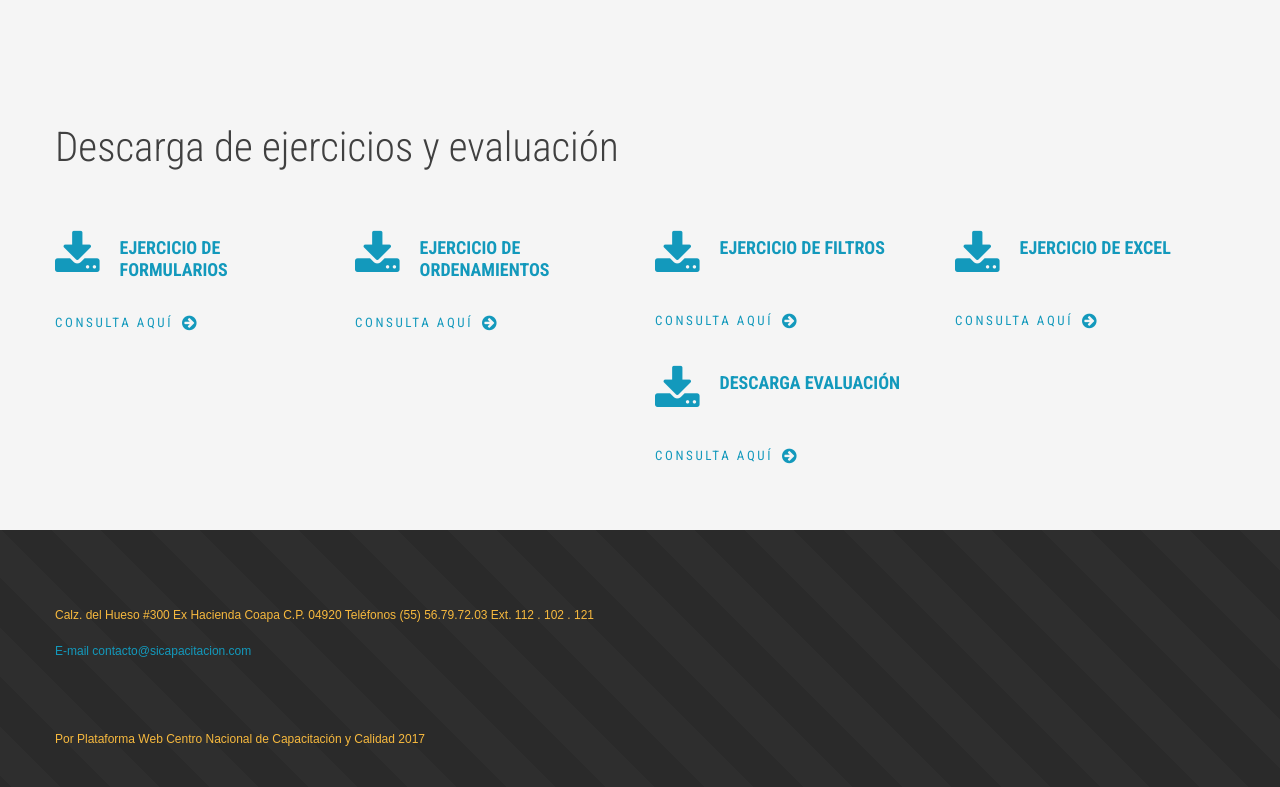
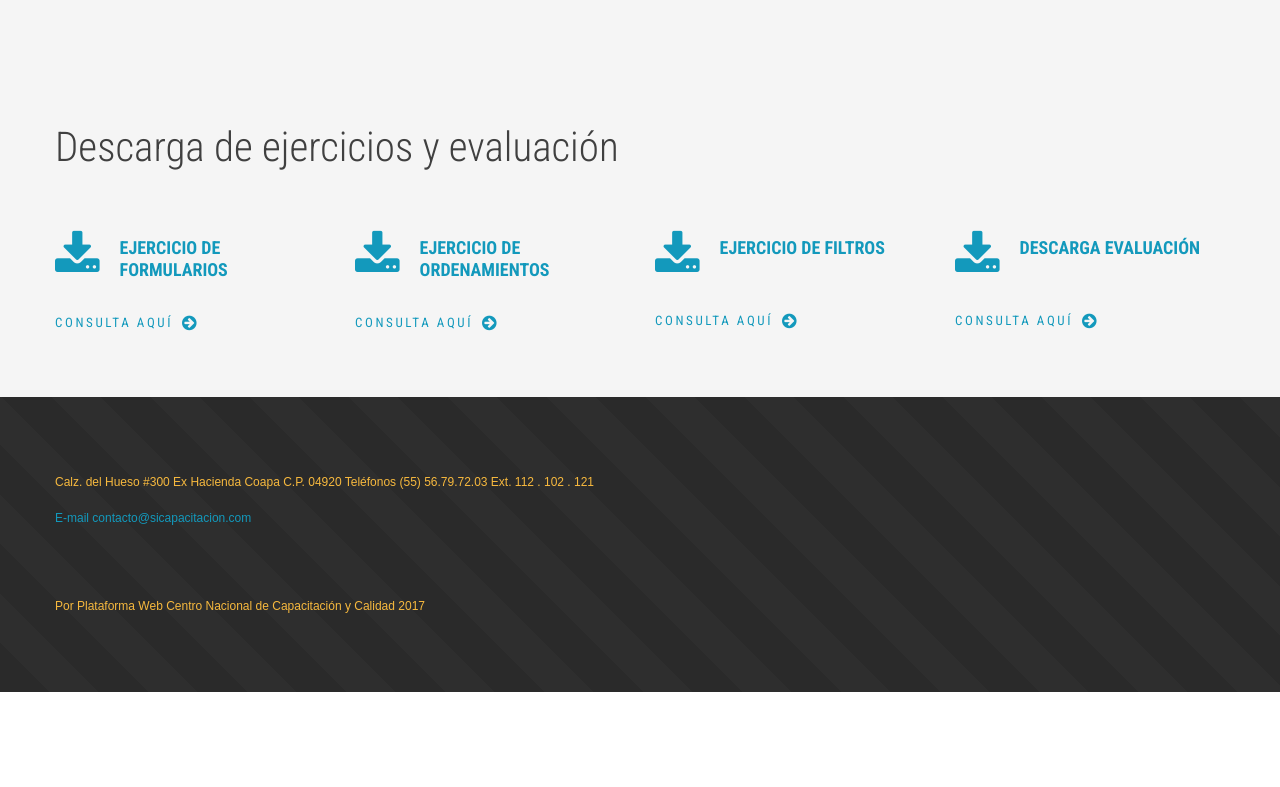
Before and after one commit to shanks96/Gestion, a plain HTML site: page index.html in a window 1280 px wide. Shown: the part 1065-1852 px from the top of the page. After the commit the page ends 1757 px from the top, so only its background shows below. Drawn offline with Linux system fonts and the light colour scheme; a web font is replaced by a local one.

Commit message:
actualizacion de Indez
Omiti ejercicios extra

```diff
--- a/index.html
+++ b/index.html
@@ -269,7 +269,7 @@ Al concluir la capacitación, el participante utilizará las herramientas de ges
                         <p></p>
                         <a href="interactivo/ej_filtros.xls" class="link link-primary">Consulta aquí</a>
                     </div>
-                    <div class="col-md-3 col-sm-6">
+                    <!--<div class="col-md-3 col-sm-6">
                         <div class="box">
                             <div class="box_left">
                                 <span class="icon icon-primary icon-lg fa fa-download"></span>
@@ -282,7 +282,7 @@ Al concluir la capacitación, el participante utilizará las herramientas de ges
                         </div>
                         <p></p>
                         <a href="interactivo/excel_2010.xlsx" class="link link-primary">Consulta aquí</a>
-                    </div>
+                    </div>-->
                     <div class="col-md-3 col-sm-6">
                         <div class="box">
                             <div class="box_left">
```
